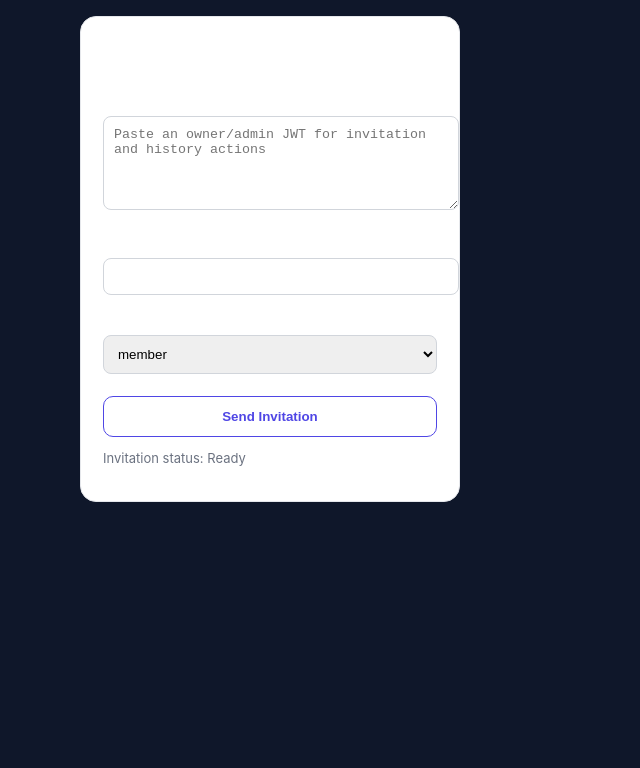
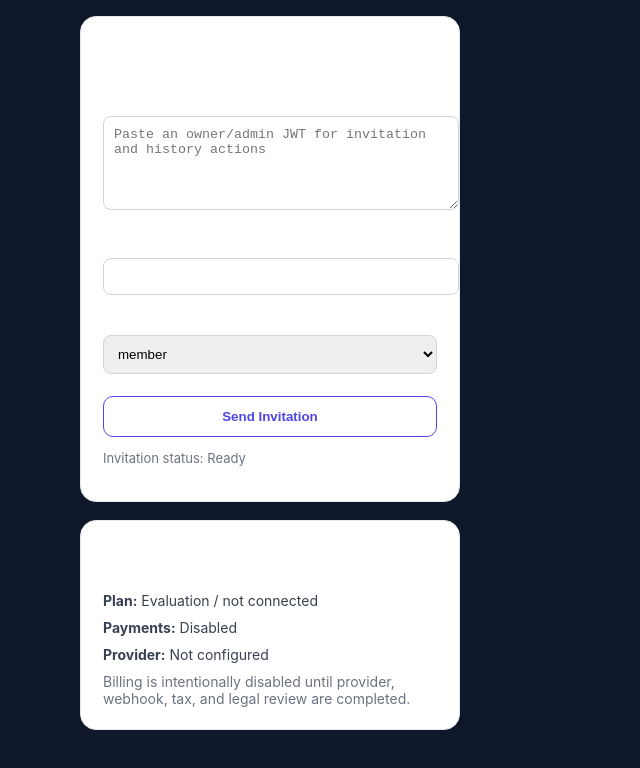
Before and after one commit to Husseinshtia1/ood_affinity_eval_kit_PREPARED, a Next.js app in the folder frontend/prepared-web/: page / in a window 1280 px wide. Shown: the part 741-1509 px from the top of the page, without its empty margins (0-640 px from the left). Before the commit the page ends 1307 px from the top, so only its background shows below. Built offline with nearby package versions, Linux system fonts and the light colour scheme; no server answers.

Commit message:
Add safe billing status panel

```diff
--- a/frontend/prepared-web/app/page.tsx
+++ b/frontend/prepared-web/app/page.tsx
@@ -128,6 +128,16 @@ export default function Home(){
       <p style={{fontSize:'13px',color:'#6b7280'}}>Invitation status: {inviteStatus}</p>
      </form>
     </section>
+
+    <section style={{border:'1px solid #e5e7eb',borderRadius:'16px',padding:'22px',background:'#fff'}}>
+     <h2 style={{marginTop:0}}>Billing status</h2>
+     <div style={{display:'grid',gap:'10px',fontSize:'14px',color:'#374151'}}>
+      <p style={{margin:0}}><strong>Plan:</strong> Evaluation / not connected</p>
+      <p style={{margin:0}}><strong>Payments:</strong> Disabled</p>
+      <p style={{margin:0}}><strong>Provider:</strong> Not configured</p>
+      <p style={{margin:0,color:'#6b7280'}}>Billing is intentionally disabled until provider, webhook, tax, and legal review are completed.</p>
+     </div>
+    </section>
    </div>
 
    <div style={{display:'grid',gap:'18px'}}>
```
